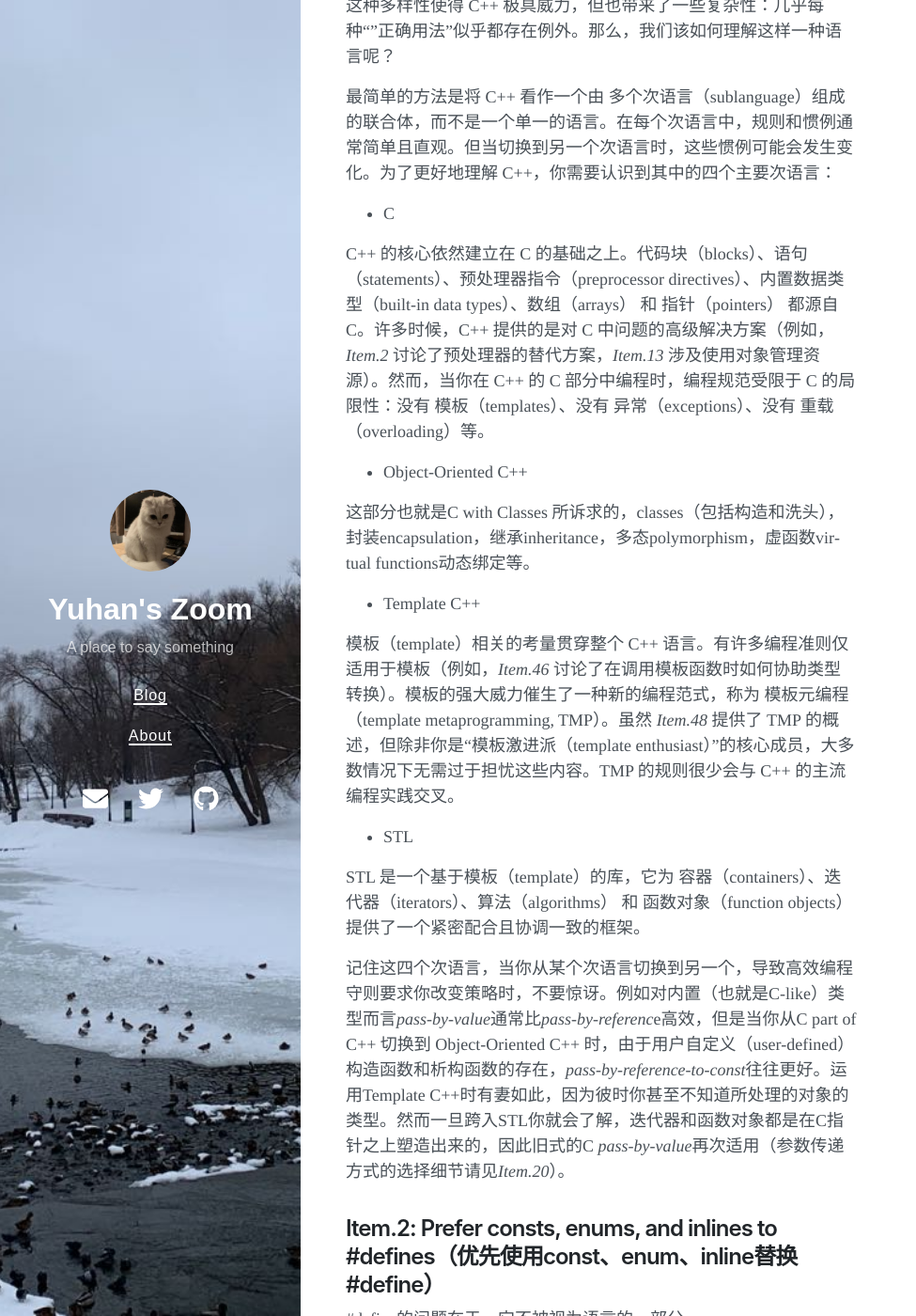
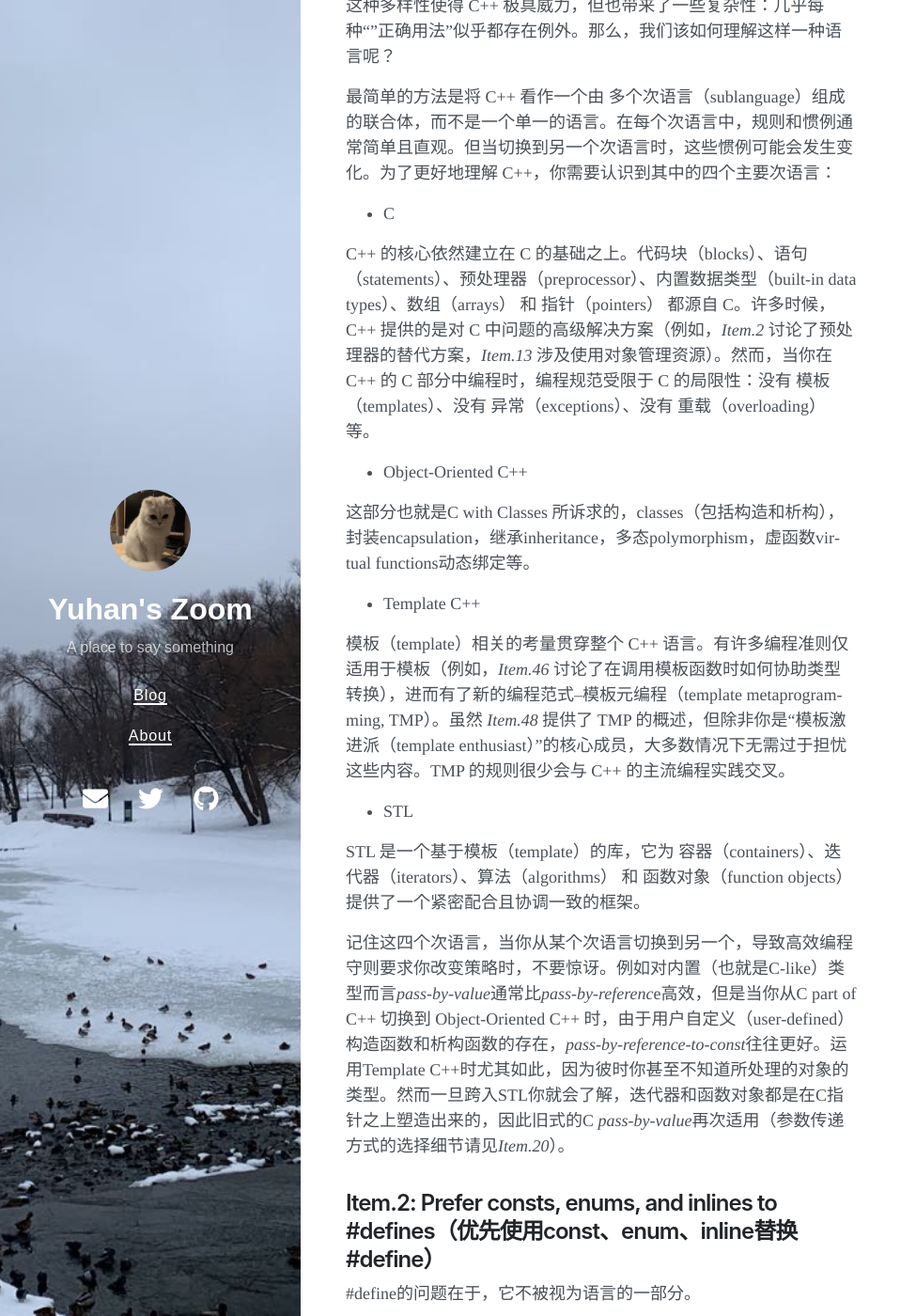
Before and after one commit to 08mamba24/08mamba24.github.io, a Jekyll site: the page built from _posts/2024-12-15-Crafting-Excellence-with-Effective-C++-Ch1.md, in a window 1280 px wide and 1400 px high, scrolled down 517 px. Shown: the whole window at 94% size, without its empty margins (0-975 px from the left). Built offline with Jekyll 4.4.1, drawn with Linux system fonts in a browser that asks for light colours; nearby versions of some CDN libraries.

Commit message:
Correct typos

```diff
--- a/_posts/2024-12-15-Crafting-Excellence-with-Effective-C++-Ch1.md
+++ b/_posts/2024-12-15-Crafting-Excellence-with-Effective-C++-Ch1.md
@@ -18,19 +18,19 @@ C++ 最初是 C 的扩展，加入了面向对象（object-oriented）的特性
 
 - C
 
-C++ 的核心依然建立在 C 的基础之上。代码块（blocks）、语句（statements）、预处理器指令（preprocessor directives）、内置数据类型（built-in data types）、数组（arrays） 和 指针（pointers） 都源自 C。许多时候，C++ 提供的是对 C 中问题的高级解决方案（例如，*Item.2* 讨论了预处理器的替代方案，*Item.13* 涉及使用对象管理资源）。然而，当你在 C++ 的 C 部分中编程时，编程规范受限于 C 的局限性：没有 模板（templates）、没有 异常（exceptions）、没有 重载（overloading）等。
+C++ 的核心依然建立在 C 的基础之上。代码块（blocks）、语句（statements）、预处理器（preprocessor）、内置数据类型（built-in data types）、数组（arrays） 和 指针（pointers） 都源自 C。许多时候，C++ 提供的是对 C 中问题的高级解决方案（例如，*Item.2* 讨论了预处理器的替代方案，*Item.13* 涉及使用对象管理资源）。然而，当你在 C++ 的 C 部分中编程时，编程规范受限于 C 的局限性：没有 模板（templates）、没有 异常（exceptions）、没有 重载（overloading）等。
 
 - Object-Oriented C++
 
-这部分也就是C with Classes 所诉求的，classes（包括构造和洗头），封装encapsulation，继承inheritance，多态polymorphism，虚函数virtual functions动态绑定等。
+这部分也就是C with Classes 所诉求的，classes（包括构造和析构），封装encapsulation，继承inheritance，多态polymorphism，虚函数virtual functions动态绑定等。
 - Template C++
 
-模板（template）相关的考量贯穿整个 C++ 语言。有许多编程准则仅适用于模板（例如，*Item.46* 讨论了在调用模板函数时如何协助类型转换）。模板的强大威力催生了一种新的编程范式，称为 模板元编程（template metaprogramming, TMP）。虽然 *Item.48* 提供了 TMP 的概述，但除非你是“模板激进派（template enthusiast）”的核心成员，大多数情况下无需过于担忧这些内容。TMP 的规则很少会与 C++ 的主流编程实践交叉。
+模板（template）相关的考量贯穿整个 C++ 语言。有许多编程准则仅适用于模板（例如，*Item.46* 讨论了在调用模板函数时如何协助类型转换），进而有了新的编程范式--模板元编程（template metaprogramming, TMP）。虽然 *Item.48* 提供了 TMP 的概述，但除非你是“模板激进派（template enthusiast）”的核心成员，大多数情况下无需过于担忧这些内容。TMP 的规则很少会与 C++ 的主流编程实践交叉。
 - STL
 
 STL 是一个基于模板（template）的库，它为 容器（containers）、迭代器（iterators）、算法（algorithms） 和 函数对象（function objects） 提供了一个紧密配合且协调一致的框架。
 
-记住这四个次语言，当你从某个次语言切换到另一个，导致高效编程守则要求你改变策略时，不要惊讶。例如对内置（也就是C-like）类型而言*pass-by-value*通常比*pass-by-referenc*e高效，但是当你从C part of C++ 切换到 Object-Oriented C++ 时，由于用户自定义（user-defined）构造函数和析构函数的存在，*pass-by-reference-to-const*往往更好。运用Template C++时有妻如此，因为彼时你甚至不知道所处理的对象的类型。然而一旦跨入STL你就会了解，迭代器和函数对象都是在C指针之上塑造出来的，因此旧式的C *pass-by-value*再次适用（参数传递方式的选择细节请见*Item.20*）。
+记住这四个次语言，当你从某个次语言切换到另一个，导致高效编程守则要求你改变策略时，不要惊讶。例如对内置（也就是C-like）类型而言*pass-by-value*通常比*pass-by-referenc*e高效，但是当你从C part of C++ 切换到 Object-Oriented C++ 时，由于用户自定义（user-defined）构造函数和析构函数的存在，*pass-by-reference-to-const*往往更好。运用Template C++时尤其如此，因为彼时你甚至不知道所处理的对象的类型。然而一旦跨入STL你就会了解，迭代器和函数对象都是在C指针之上塑造出来的，因此旧式的C *pass-by-value*再次适用（参数传递方式的选择细节请见*Item.20*）。
 
 ## Item.2: Prefer consts, enums, and inlines to #defines（优先使用const、enum、inline替换#define）
 
```
